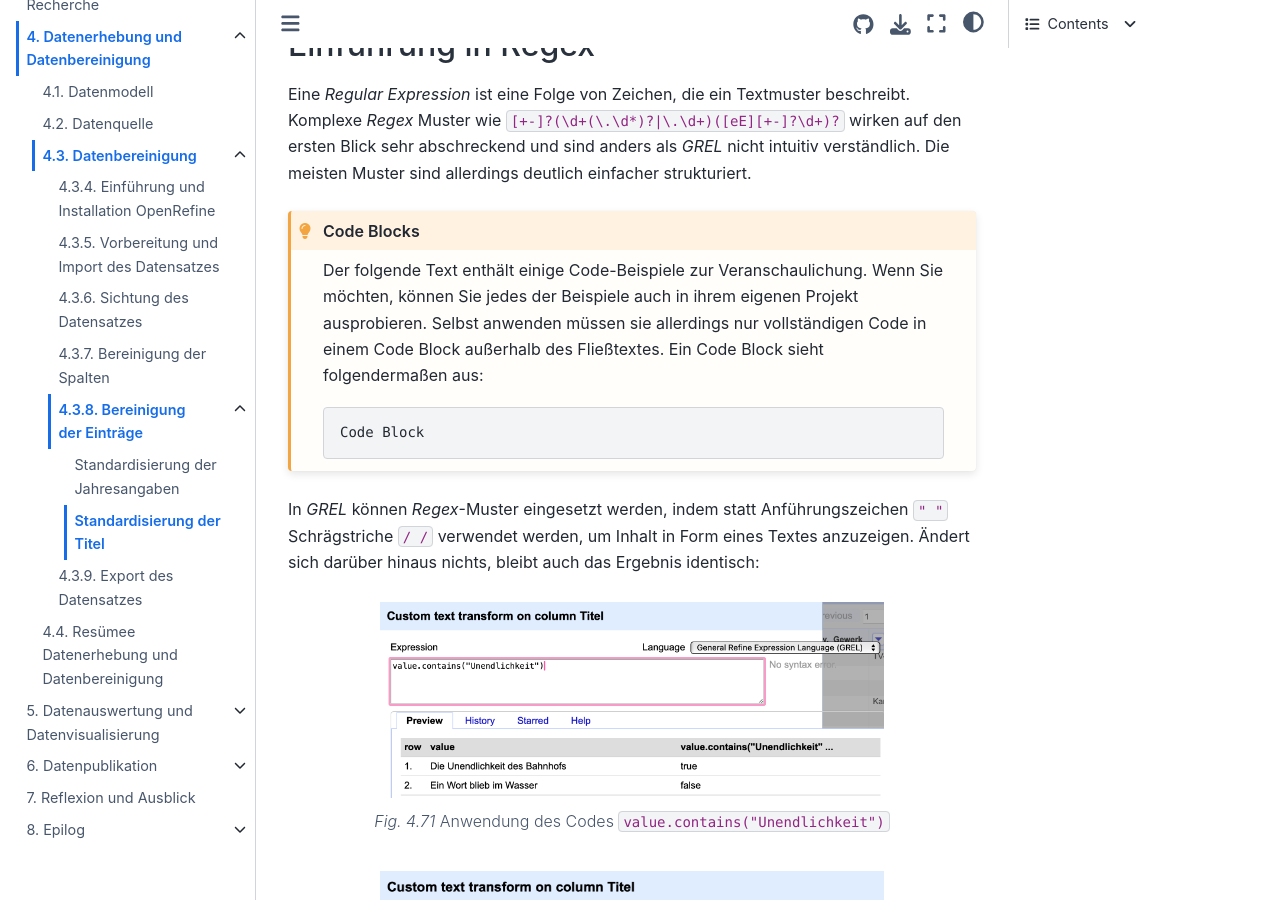
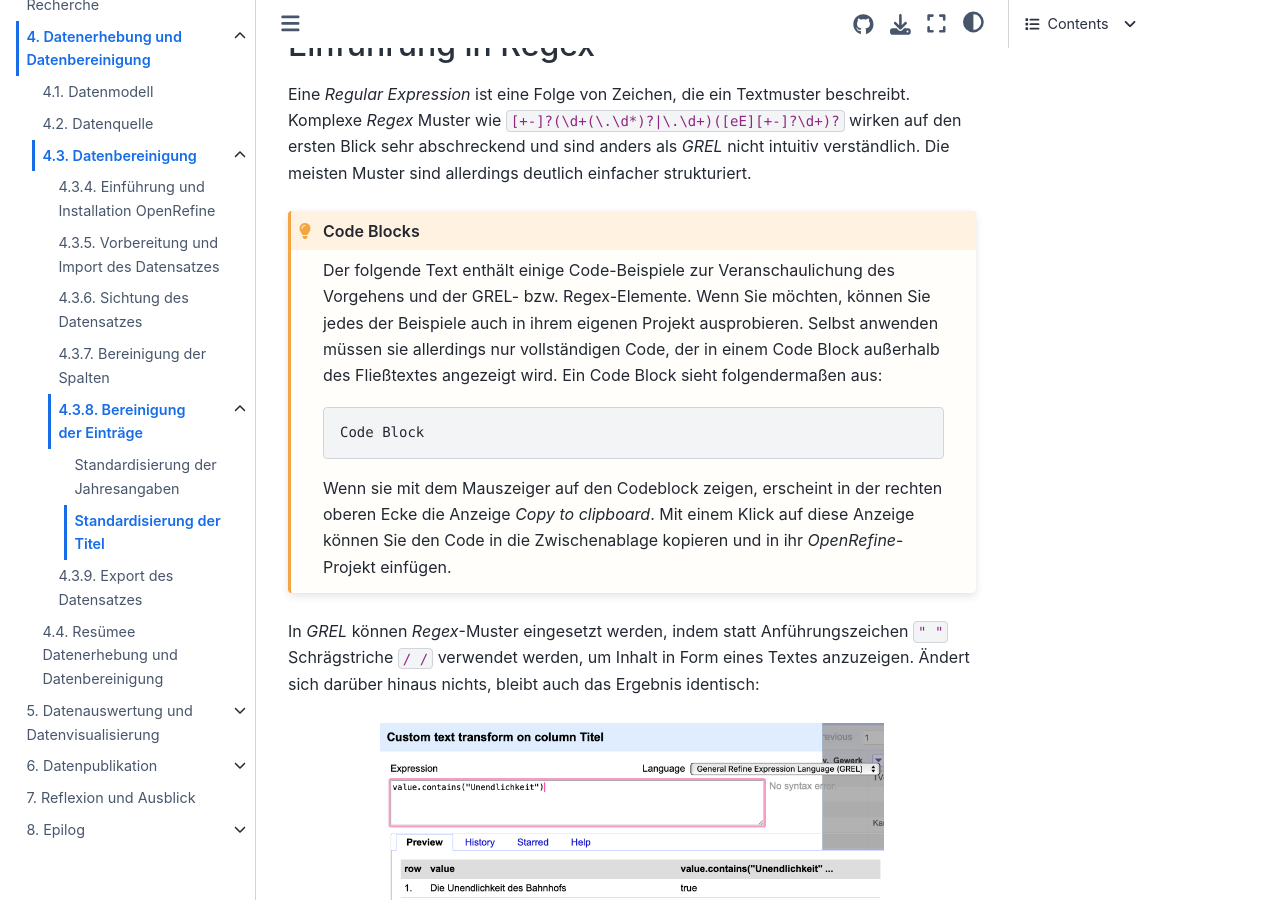
Before and after one commit to quadriga-dk/Bewegtes-Bild-Fallstudie-2, a Jupyter Book: the page built from bereinigung/openRefine/5.2_titel.md, in a window 1280 px wide and 900 px high, scrolled down 887 px. Built offline with Jupyter Book 1.0.4 settings and Sphinx 7.4.7 and the Sphinx Book theme 1.1.4, drawn with Linux system fonts in a browser that asks for light colours; some of the changed text lies outside the part shown.

Commit message:
Update 5.2_titel.md

`````diff
--- a/bereinigung/openRefine/5.2_titel.md
+++ b/bereinigung/openRefine/5.2_titel.md
@@ -25,13 +25,17 @@ Genau diese Möglichkeit bietet eine **Regular Expression**, kurz **Regex**. *Re
 
 Eine *Regular Expression* ist eine Folge von Zeichen, die ein Textmuster beschreibt. Komplexe *Regex* Muster wie `[+-]?(\d+(\.\d*)?|\.\d+)([eE][+-]?\d+)?` wirken auf den ersten Blick sehr abschreckend und sind anders als *GREL* nicht intuitiv verständlich. Die meisten Muster sind allerdings deutlich einfacher strukturiert.
 
-```{admonition} Code Blocks
+````{admonition} Code Blocks
 :class: keypoint
-Der folgende Text enthält einige Code-Beispiele zur Veranschaulichung. Wenn Sie möchten, können Sie jedes der Beispiele auch in ihrem eigenen Projekt ausprobieren. Selbst anwenden müssen sie allerdings nur vollständigen Code in einem Code Block außerhalb des Fließtextes. Ein Code Block sieht folgendermaßen aus:
+Der folgende Text enthält einige Code-Beispiele zur Veranschaulichung des Vorgehens und der GREL- bzw. Regex-Elemente. Wenn Sie möchten, können Sie jedes der Beispiele auch in ihrem eigenen Projekt ausprobieren. Selbst anwenden müssen sie allerdings nur vollständigen Code, der in einem Code Block außerhalb des Fließtextes angezeigt wird. Ein Code Block sieht folgendermaßen aus:
 
 ```bash
 Code Block
 ```
+
+Wenn sie mit dem Mauszeiger auf den Codeblock zeigen, erscheint in der rechten oberen Ecke die Anzeige *Copy to clipboard*. Mit einem Klick auf diese Anzeige können Sie den Code in die Zwischenablage kopieren und in ihr *OpenRefine*-Projekt einfügen.
+
+````
 
 In *GREL* können *Regex*-Muster eingesetzt werden, indem statt Anführungszeichen `" "` Schrägstriche `/ /` verwendet werden, um Inhalt in Form eines Textes anzuzeigen. Ändert sich darüber hinaus nichts, bleibt auch das Ergebnis identisch:
 
`````
Also changed, not shown: other parts of bereinigung/openRefine/5.2_titel.md (+1 -1 lines).
